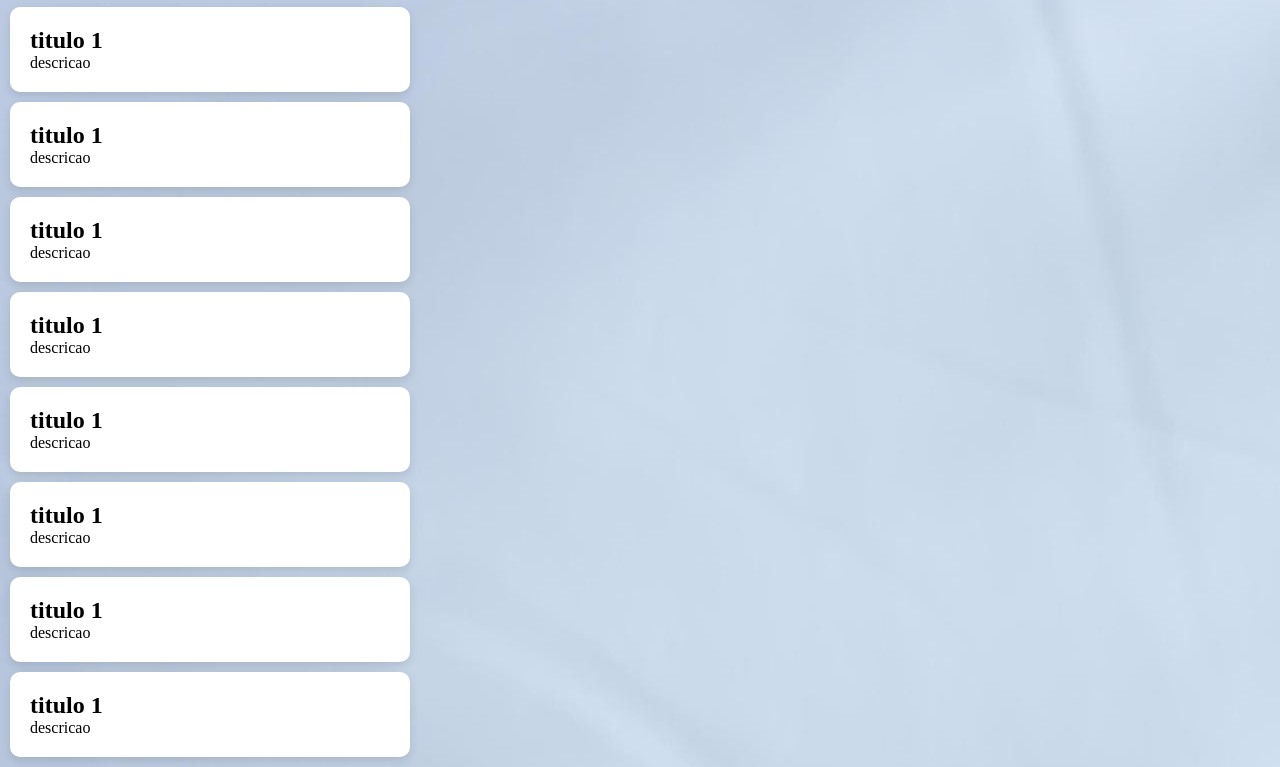
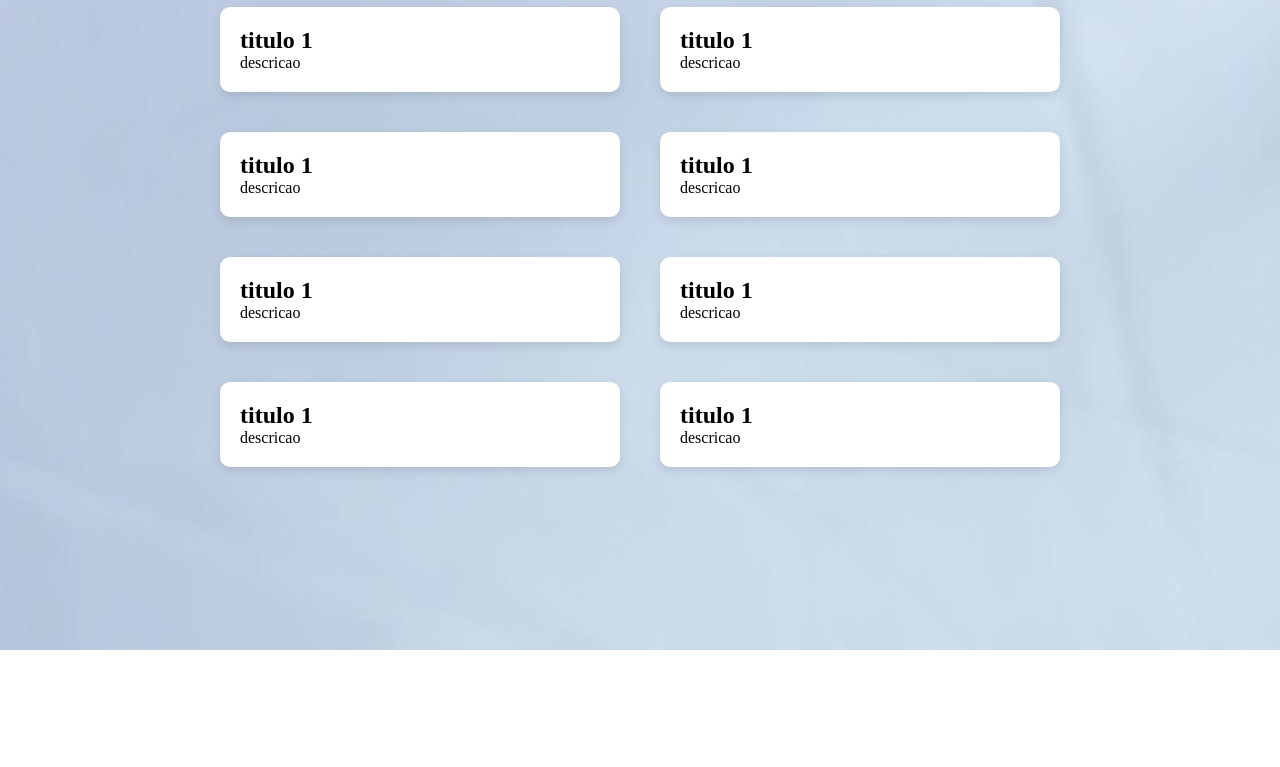
Before and after one commit to beatrizacsantos/beatrizacsantos.github.io, a plain HTML site: page index.html in a window 1280 px wide. Shown: the part 150-917 px from the top of the page. After the commit the page ends 800 px from the top, so only its background shows below. Drawn offline with Linux system fonts and the light colour scheme.

Commit message:
commit 10

```diff
--- a/styles.css
+++ b/styles.css
@@ -20,7 +20,7 @@ body {
     scroll-behavior: smooth;
     padding-top: 90px;
 }
-section#produtos, section#cesto {
+section{
     display: flex;
     flex-wrap: wrap;
     justify-content: center;
```
